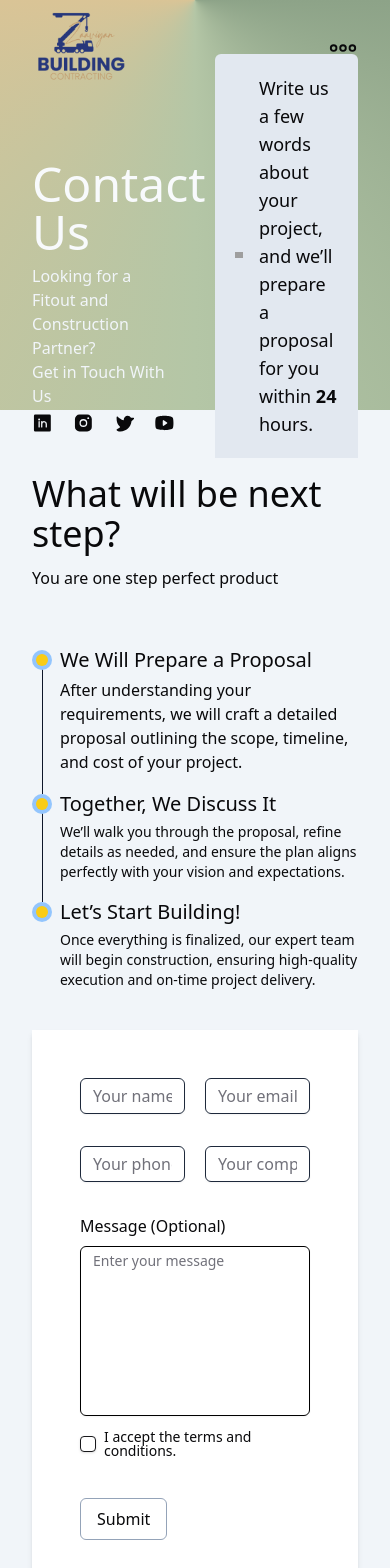
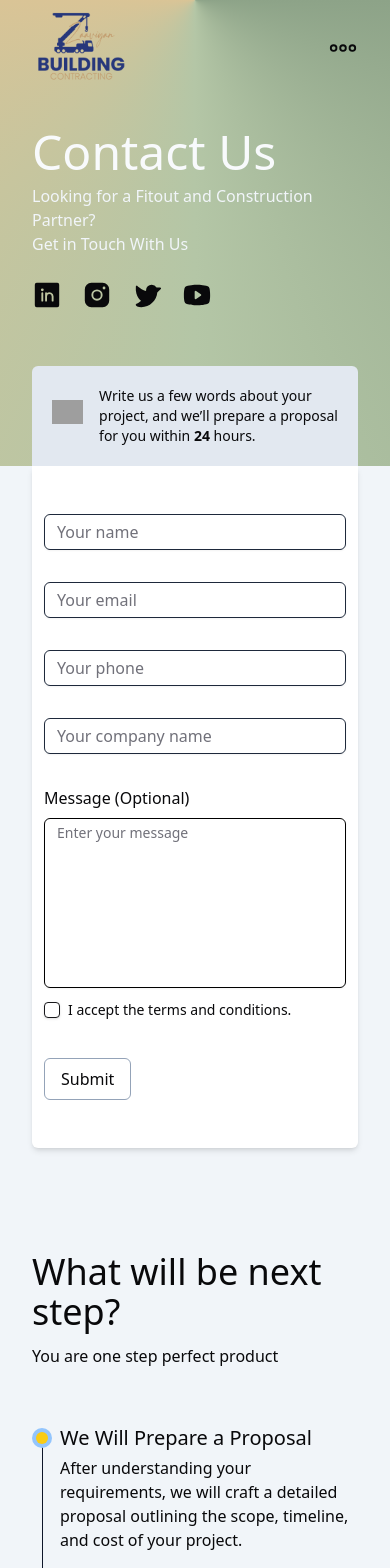
Before and after one commit to frontendmakaidigitals/Zaaviyan, a Next.js app: page /Contact in a window 390 px wide. Shown: the top 1568 px of the page. Built offline with nearby package versions, Linux system fonts and the light colour scheme; grey boxes are pictures that could not be loaded; a web font is replaced by a local one.

Commit message:
finisshed responding

```diff
--- a/app/Careers/page.tsx
+++ b/app/Careers/page.tsx
@@ -12,7 +12,7 @@ import { Checkbox } from "@/components/ui/checkbox";
 const Page = () => {
   return (
     <div className="bg-gradient-to-b from-[#EDF0F5] to-[#ECF0F7] w-full h-full">
-      <div className="container max-w-4xl pt-40 pb-20">
+      <div className="container max-w-4xl pt-32 lg:pt-40 pb-20">
         <h1 className="text-center text-4xl font-bold font-Primary">
           Careers at Zaaviyan
         </h1>
@@ -26,7 +26,7 @@ const Page = () => {
           If you want to join our team, fill out the form below
         </p>
 
-        <div className="mt-10 bg-white/40 backdrop-filter backdrop-blur-xl px-10 py-16 rounded-md">
+        <div className="mt-10 bg-white/40 backdrop-filter backdrop-blur-xl px-3 lg:px-10 py-16 rounded-md">
           <p className="mb-5 text-2xl font-medium">About You</p>
           <CareerForm />
         </div>
--- a/app/Contact/page.tsx
+++ b/app/Contact/page.tsx
@@ -12,11 +12,11 @@ const Page = () => {
   return (
     <div className="">
       <div className="  ">
-        <div className="bg-[conic-gradient(at_top,_var(--tw-gradient-stops))] from-[#66806a] via-[#b4c6a6] to-[#ffc286] pt-40 ">
-          <div className="container grid h-[250px] grid-cols-2 gap-10 lg:grid-cols-[.7fr_1.3fr]">
-            <div className="flex flex-col h-full justify-between pb-5">
+        <div className="bg-[conic-gradient(at_top,_var(--tw-gradient-stops))] from-[#66806a] via-[#b4c6a6] to-[#ffc286] pt-24 lg:pt-40 ">
+          <div className="container grid h-[370px] lg:h-[250px] grid-cols-1 gap-10 lg:grid-cols-[.7fr_1.3fr]">
+            <div className="flex flex-col h-full justify-center lg:justify-between gap-6 pb-5">
               {" "}
-              <div>
+              <div className="">
                 <h1 className="text-5xl font-sans text-slate-50 font-[500]">
                   Contact Us
                 </h1>
@@ -33,7 +33,7 @@ const Page = () => {
               </div>
             </div>
 
-            <div className=" relative ">
+            <div className="relative ">
               <div className="w-full flex items-center gap-4 px-5 rounded-t-md py-5 bg-slate-200 absolute bottom-0 left-0">
                 <div className="w-20">
                   <div className="aspect-square overflow-hidden">
@@ -44,7 +44,7 @@ const Page = () => {
                     />
                   </div>
                 </div>
-                <p className="text-lg">
+                <p className="text-sm lg:text-lg">
                   Write us a few words about your project, and we’ll prepare a
                   proposal for you within{" "}
                   <span className="font-semibold">24</span> hours.
@@ -55,7 +55,7 @@ const Page = () => {
         </div>
         <div className="bg-slate-100 pb-32">
           <div className="container grid grid-cols-1  gap-10 lg:grid-cols-[.7fr_1.3fr]">
-            <div className="mt-12">
+            <div className="mt-12 order-1 lg:order-2">
               <h2 className="text-4xl mt-4">What will be next step?</h2>
               <p className="mt-3">You are one step perfect product</p>
 
@@ -116,7 +116,7 @@ const Page = () => {
                 </>
               </div>
             </div>
-            <div>
+            <div className=" lg:order-2">
               <ContactForm />
             </div>
           </div>
@@ -130,9 +130,9 @@ export default Page;
 
 const ContactForm = () => {
   return (
-    <div className=" w-full bg-white shadow-md rounded-b-md p-12">
+    <div className=" w-full bg-white shadow-md rounded-b-md px-3  lg:px-12 py-12">
       <form>
-        <div className="w-full grid grid-cols-2 gap-x-5 gap-y-8">
+        <div className="w-full grid grid-cols-1 lg:grid-cols-2 gap-x-5 gap-y-8">
           <Input placeholder="Your name" />
           <Input placeholder="Your email" />
           <Input placeholder="Your phone" />
```
